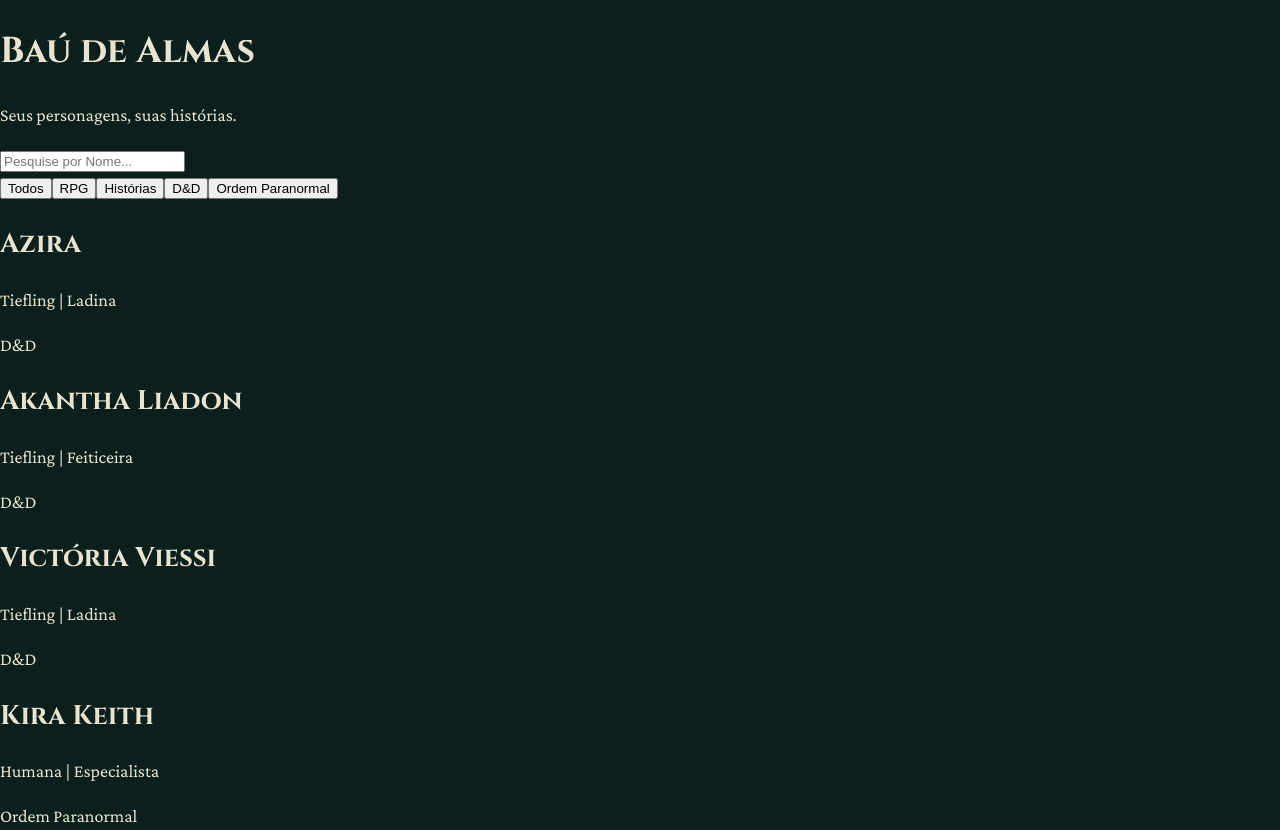
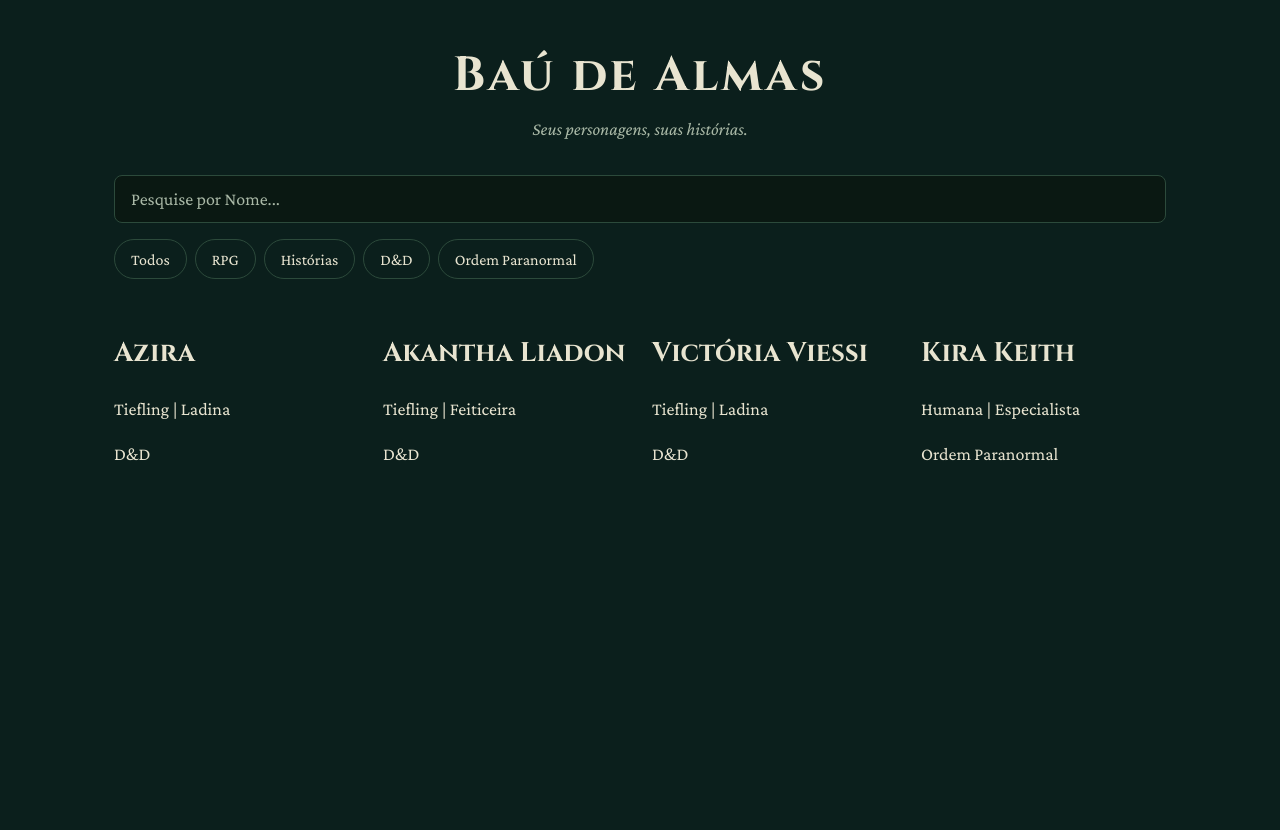
Before and after one commit to stefanycamposofc-oss/bau-de-almas, a React (Vite) app: page / in a window 1280 px wide. After the commit the page ends 800 px from the top, so only its background shows below. Built offline with nearby package versions, Linux system fonts and the light colour scheme; a web font is replaced by a local one.

Commit message:
feat: cria layout base da galeria

```diff
--- /dev/null
+++ b/src/App.css
@@ -0,0 +1,72 @@
+.pagina {
+  max-width: 1100px;
+  margin: 0 auto;
+  padding: 40px 24px;
+}
+
+.cabecalho {
+  text-align: center;
+  margin-bottom: 32px;
+}
+
+.logo {
+  margin: 0;
+  font-size: 48px;
+  letter-spacing: 0.06em;
+}
+
+.slogan {
+  margin: 4px 0 0;
+  color: var(--nevoa);
+  font-style: italic;
+}
+
+.busca {
+  width: 100%;
+  height: 48px;
+  padding: 0 16px;
+  background: var(--verde-sombra);
+  border: 1px solid var(--verde-borda);
+  border-radius: 8px;
+  color: var(--luar);
+  font-family: var(--fonte-texto);
+  font-size: 18px;
+}
+
+.busca::placeholder {
+  color: var(--nevoa);
+}
+
+.busca:focus {
+  outline: none;
+  border-color: var(--ouro);
+}
+
+.filtros {
+  display: flex;
+  flex-wrap: wrap;
+  gap: 8px;
+  margin: 16px 0 32px;
+}
+
+.filtro {
+  height: 40px;
+  padding: 0 16px;
+  background: transparent;
+  border: 1px solid var(--verde-borda);
+  border-radius: 999px;
+  color: var(--luar);
+  font-family: var(--fonte-texto);
+  font-size: 16px;
+  cursor: pointer;
+}
+
+.filtro:hover {
+  border-color: var(--ouro);
+}
+
+.galeria {
+  display: grid;
+  grid-template-columns: repeat(auto-fill, minmax(240px, 1fr));
+  gap: 24px;
+}
--- a/src/App.jsx
+++ b/src/App.jsx
@@ -1,6 +1,7 @@
 import CardPersonagem from "./components/CardPersonagem"
 import personagens from "./data/personagens"
 import { useState } from "react"
+import "./App.css"
 
 function App() {
   const [busca, setBusca] = useState("")
@@ -21,25 +22,29 @@ function App() {
 
 
   return (
-    <div>
-      <h1>Baú de Almas</h1>
-      <p>Seus personagens, suas histórias.</p>
+    <div className="pagina">
+      <header className="cabecalho">
+        <h1 className="logo">Baú de Almas</h1>
+        <p className="slogan">Seus personagens, suas histórias.</p>
+      </header>
       <input
+        className="busca"
         type="text"
         placeholder="Pesquise por Nome..."
         value={busca}
         onChange={(evento) => setBusca(evento.target.value)}
       />
 
-      <div>
-        <button onClick={() => setTipo("todos")}>Todos</button>
-        <button onClick={() => setTipo("rpg")}>RPG</button>
-        <button onClick={() => setTipo("historia")}>Histórias</button>
-        <button onClick={() => setTipo("D&D")}>D&D</button>
-        <button onClick={() => setTipo("Ordem Paranormal")}>Ordem Paranormal</button>
+      <div className="filtros">
+        <button className="filtro" onClick={() => setTipo("todos")}>Todos</button>
+        <button className="filtro" onClick={() => setTipo("rpg")}>RPG</button>
+        <button className="filtro" onClick={() => setTipo("historia")}>Histórias</button>
+        <button className="filtro" onClick={() => setTipo("D&D")}>D&D</button>
+        <button className="filtro" onClick={() => setTipo("Ordem Paranormal")}>Ordem Paranormal</button>
       </div>
 
 
+      <div className="galeria">
         {personagensFiltrados.map((personagem) => (
           <CardPersonagem
             key={personagem.nome}
@@ -49,6 +54,7 @@ function App() {
           />
       ))}
       </div>
+    </div>
   )
 }
 
```
Lines whose indentation alone changed are shown as unchanged.
